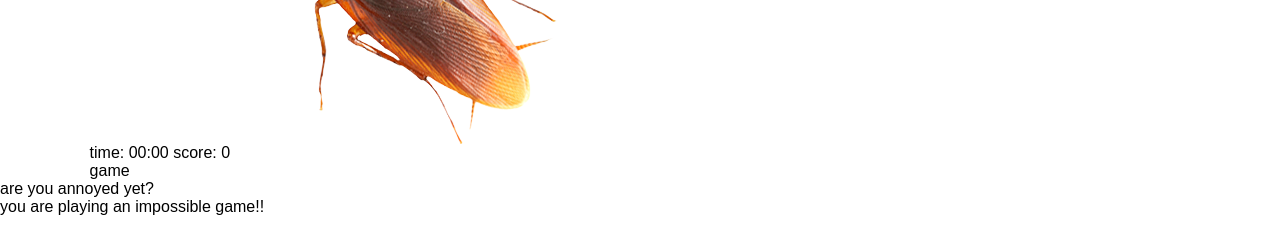
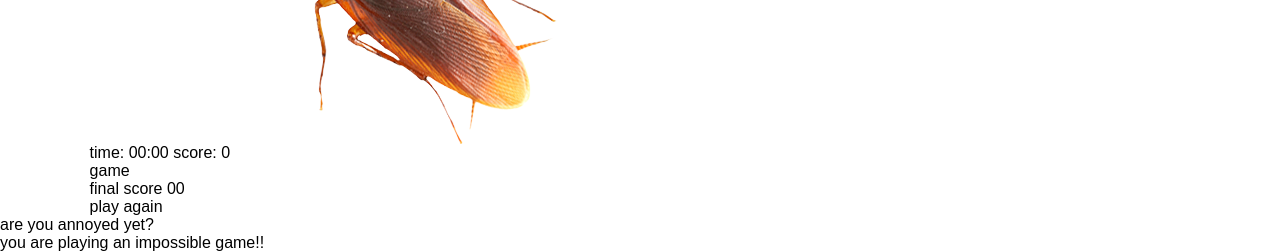
Before and after one commit to katiullahaxioned/js_task_8_Catch_The_Insect, a plain HTML site: page index.html in a window 1280 px wide. Shown: the part 1495-1747 px from the top of the page. Before the commit the page ends 1711 px from the top, so only its background shows below. Drawn offline with Linux system fonts and the light colour scheme.

Commit message:
final score & play again button added in structure

```diff
--- a/index.html
+++ b/index.html
@@ -69,6 +69,11 @@
             </li>
           </ul>
           <div class="game-display">game</div>
+          <div class="final-score-box">
+            <span>final score</span>
+            <span class="final-score">00</span>
+          </div>
+          <span class="play-again">play again</span>
         </div>
         <div class="game-alert">
           <p>are you annoyed yet?</p>
```
